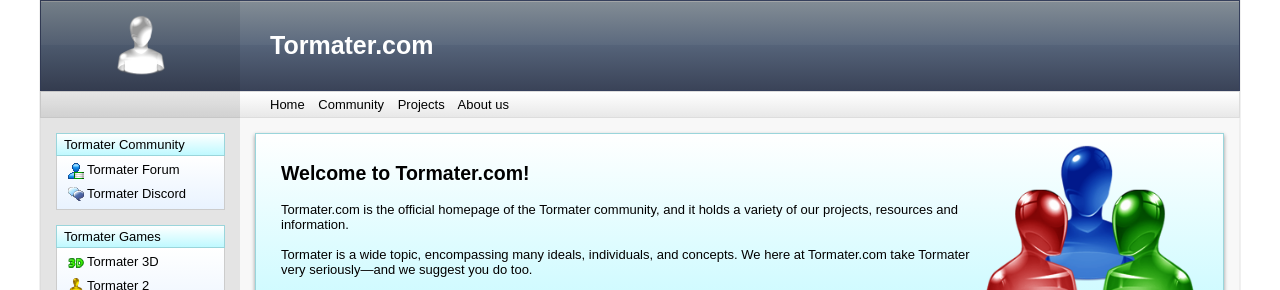
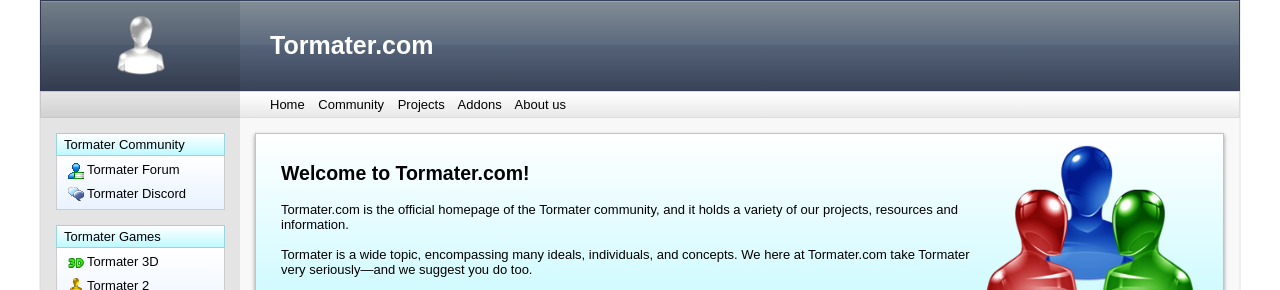
Before and after one commit to tormater/tormater.github.io, a Jekyll site: the page built from index.html, in a window 1280 px wide. Shown: the top 290 px of the page. Built offline with Jekyll 4.4.1, drawn with Linux system fonts in a browser that asks for light colours.

Commit message:
Update default.html

```diff
--- a/_layouts/default.html
+++ b/_layouts/default.html
@@ -59,6 +59,7 @@
         <a href="{{"/" | absolute_url }}">Home</a>
         <a href="http://forum.tormater.com"><span class="long">Community</span><span class="short">Forum</span></a>
         <a href="{{"/projects" | absolute_url }}">Projects</a>
+        <a href="{{"/addons" | absolute_url }}">Addons</a>
         <a href="{{"/about" | absolute_url }}">About us</a>
       </div>
       <div class="lower">
```
